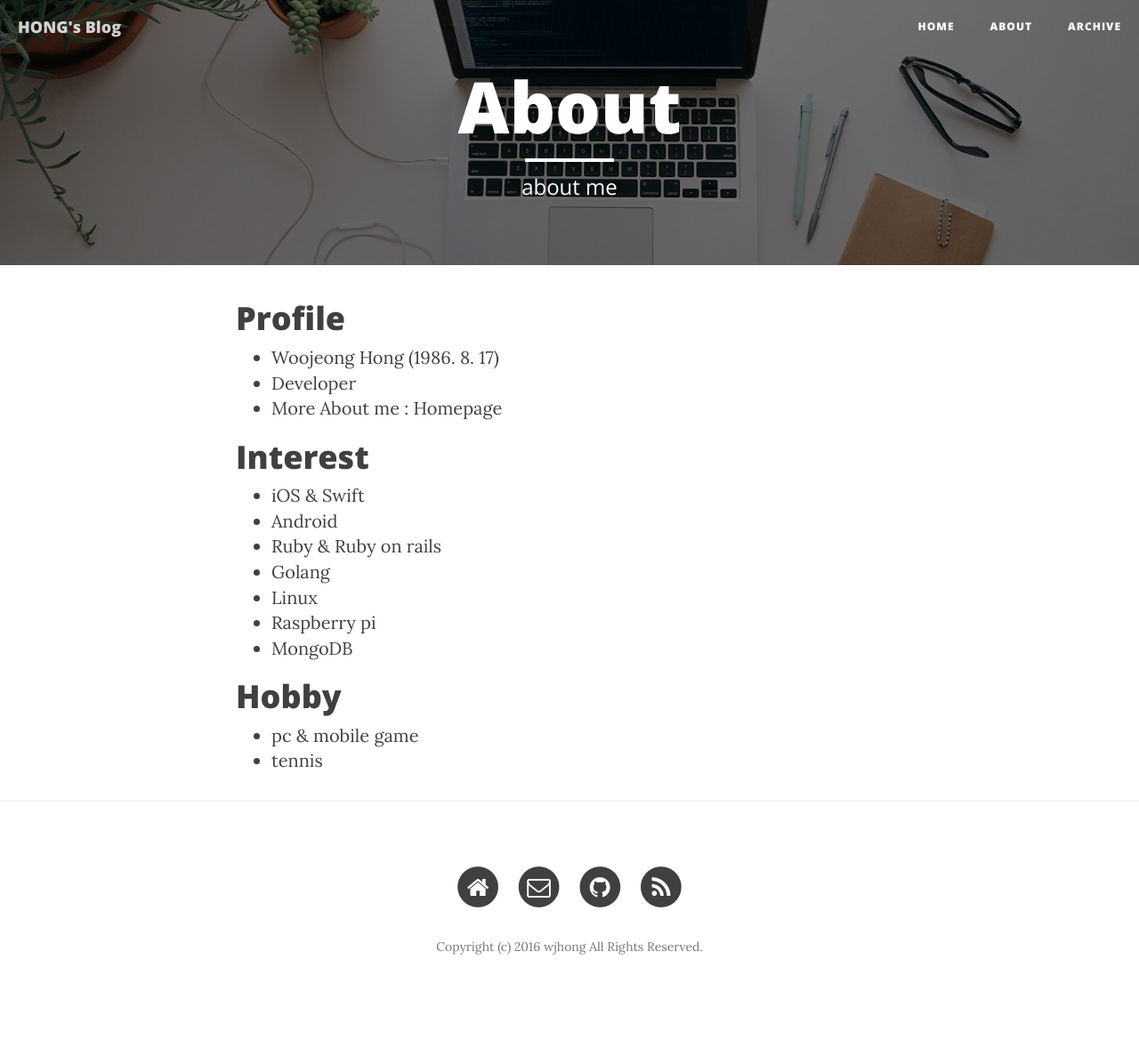
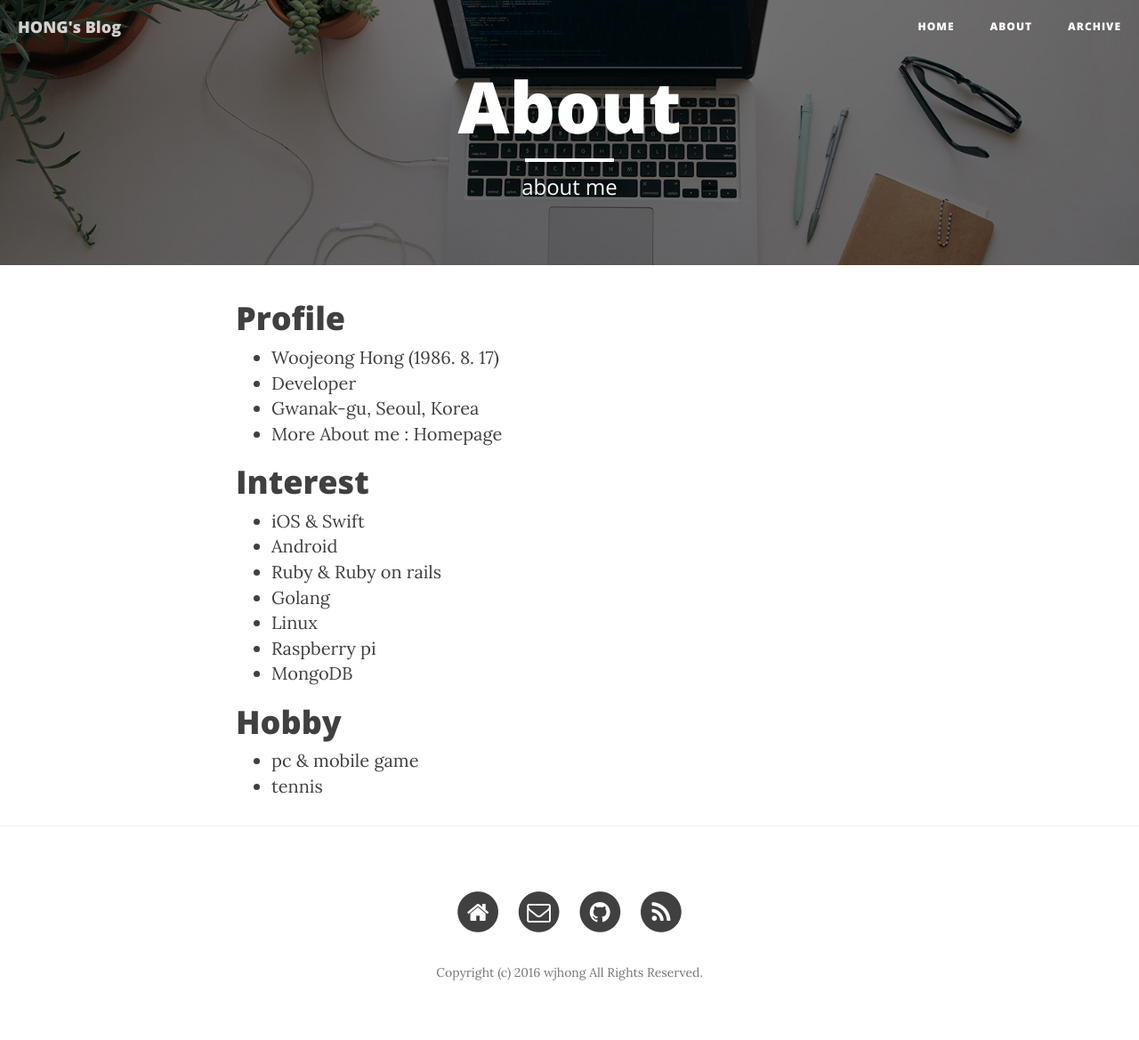
Before and after one commit to hwj4477/hwj4477.github.io, a Jekyll site: the page built from about.md, in a window 1280 px wide. Shown: the whole page at 89% size. Built offline with Jekyll 4.4.1, drawn with Linux system fonts in a browser that asks for light colours; nearby versions of some CDN libraries; before the commit the page ends 1140 px from its top, so only the background shows below that.

Commit message:
add location

```diff
--- a/about.md
+++ b/about.md
@@ -6,8 +6,9 @@ header-img: "img/home-bg.jpg"
 ---
 
 # Profile
--	Woojeong Hong (1986. 8. 17)
+- Woojeong Hong (1986. 8. 17)
 - Developer
+- Gwanak-gu, Seoul, Korea
 - More About me : [Homepage](http://home.wjhong.pe.kr "Homepage")
 
 # Interest
```
